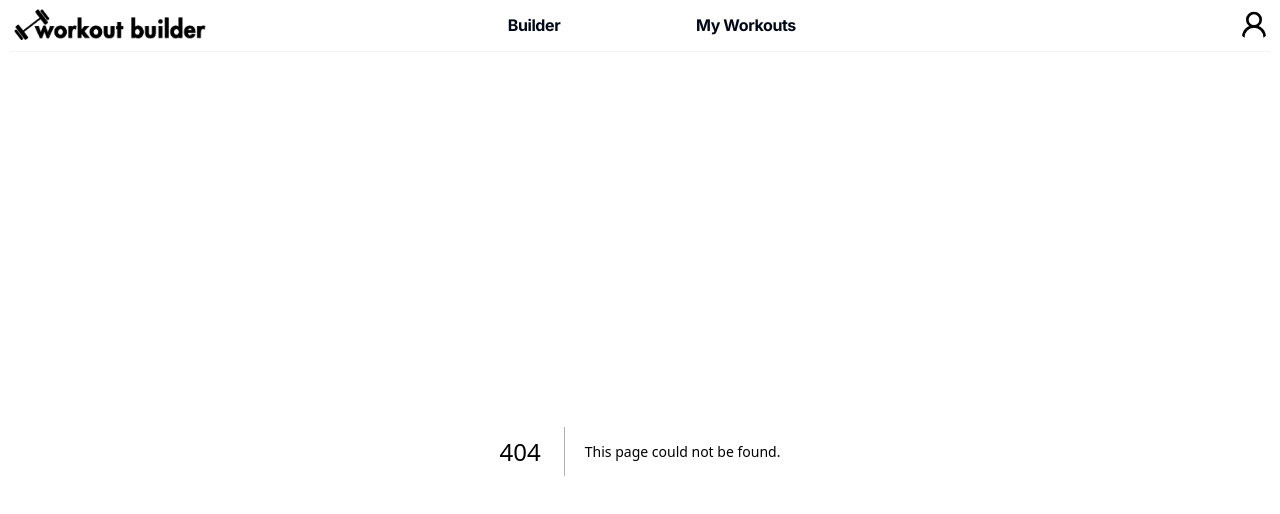
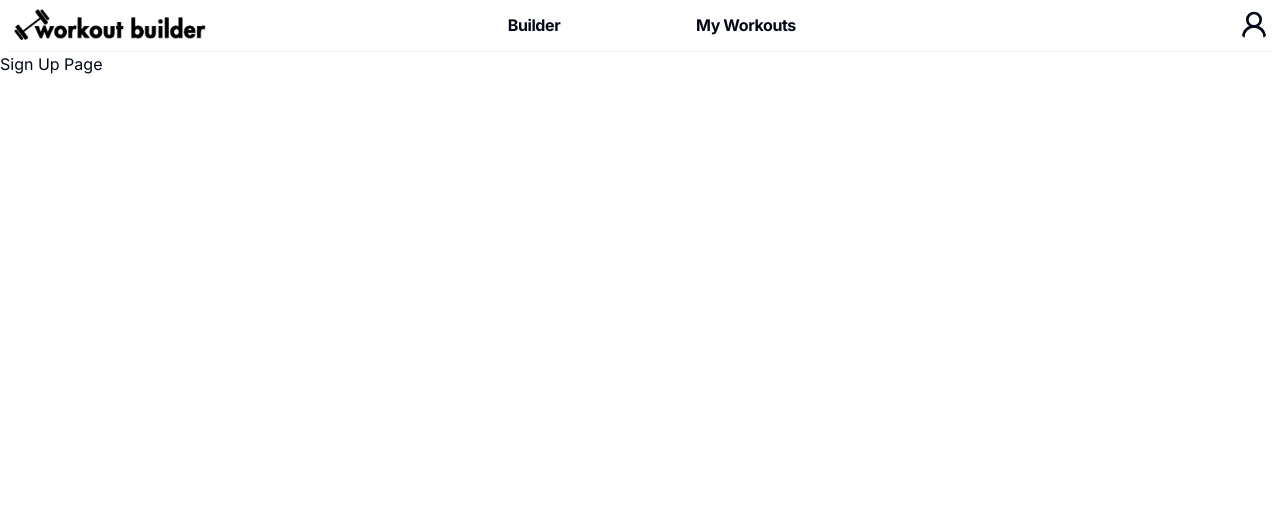
Before and after one commit to mpassava/workout-app, a Next.js app in the folder client/workout-app/: page /sign-up in a window 1280 px wide. Before the commit this address had no page. Shown: the top 514 px of the page. Built offline with nearby package versions, Linux system fonts and the light colour scheme.

Commit message:
added home page link and sign up page

```diff
--- a/client/workout-app/app/page.tsx
+++ b/client/workout-app/app/page.tsx
@@ -1,6 +1,7 @@
 import MaxWidthWrapper from "@/components/MaxWidthWrapper";
 import { Button } from "@/components/ui/button";
 import { UserPlus } from "lucide-react";
+import Link from "next/link";
 
 export default function Home() {
   return (
@@ -10,11 +11,14 @@ export default function Home() {
           Build your <span className="text-primary">gains</span> today.
         </h1>
         <p className="text-md tracking-tight text-muted-foreground mt-10 w-3/5">
-          Welcome to workout builder, the app that lets you organize, build, and customize your workouts. Try it for free.
+          Welcome to workout builder, the app that lets you organize, build, and
+          customize your workouts. Try it for free.
         </p>
-        <Button className="mt-10">
-          <UserPlus className="mr-2 h-4 w-4" /> Get Started
-        </Button>
+        <Link href="/sign-up">
+          <Button className="mt-10">
+            <UserPlus className="mr-2 h-4 w-4" /> Get Started
+          </Button>
+        </Link>
       </div>
     </MaxWidthWrapper>
   );
--- /dev/null
+++ b/client/workout-app/app/sign-up/page.tsx
@@ -0,0 +1,5 @@
+export default function SignUp () {
+  return (
+    <div>Sign Up Page</div>
+  )
+}
```
